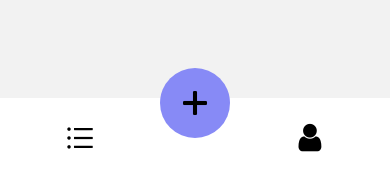
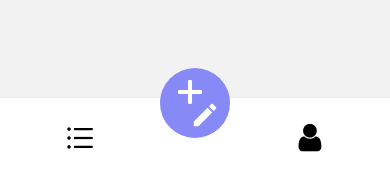
Before and after one commit to LariLeal/ReactNative-App, a React Native app: screen /BottomRoutes in a window 390 px wide. Shown: the part 666-841 px from the top of the page. Built offline with nearby package versions, Linux system fonts and the light colour scheme.

Commit message:
Arrumando TabItemButton, deixando ele centralizado e mexendo tambem na opacidade do botom

```diff
--- a/src/components/CustomTabBar/index.tsx
+++ b/src/components/CustomTabBar/index.tsx
@@ -13,10 +13,18 @@ export default ({state, navigation}: any) => {
                 />
             </TouchableOpacity>
              <TouchableOpacity style={style.tabItemButton}>
-                <View>
+                <View style={{width: '100%', left: 10, top: 4}}>
                     <Entypo
                         name="plus"
                         size={40}
+                        color={'#FFF'}
+                    />
+                </View>
+                <View style={{flexDirection: 'row-reverse', width: '100%', right: 10, bottom: 10}}>
+                    <MaterialIcons
+                        name="edit"
+                        size={30}
+                        color={'#FFF'}
                     />
                 </View>
             </TouchableOpacity>
--- a/src/components/CustomTabBar/styles.ts
+++ b/src/components/CustomTabBar/styles.ts
@@ -6,6 +6,14 @@
             flexDirection: 'row',
             height: 80,
             justifyContent: 'space-around',
+            shadowColor: '#000',
+            shadowOffset: {
+                width: 0,
+                height: 3,
+            },
+            shadowOpacity: 0.29,
+            shadowRadius: 4.65,
+            elevation: 7,
         },
         tabItem: {
             flex:1,
```
